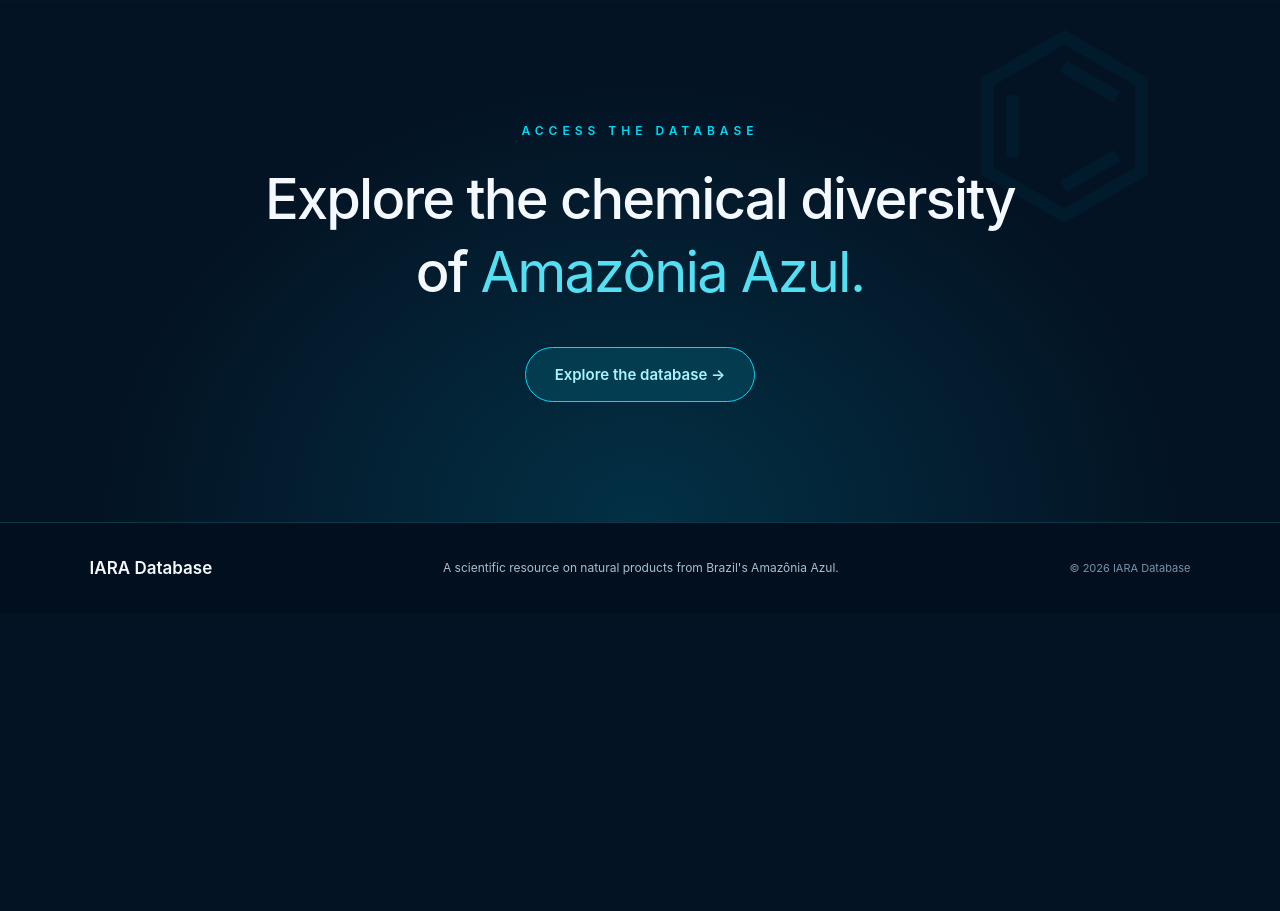
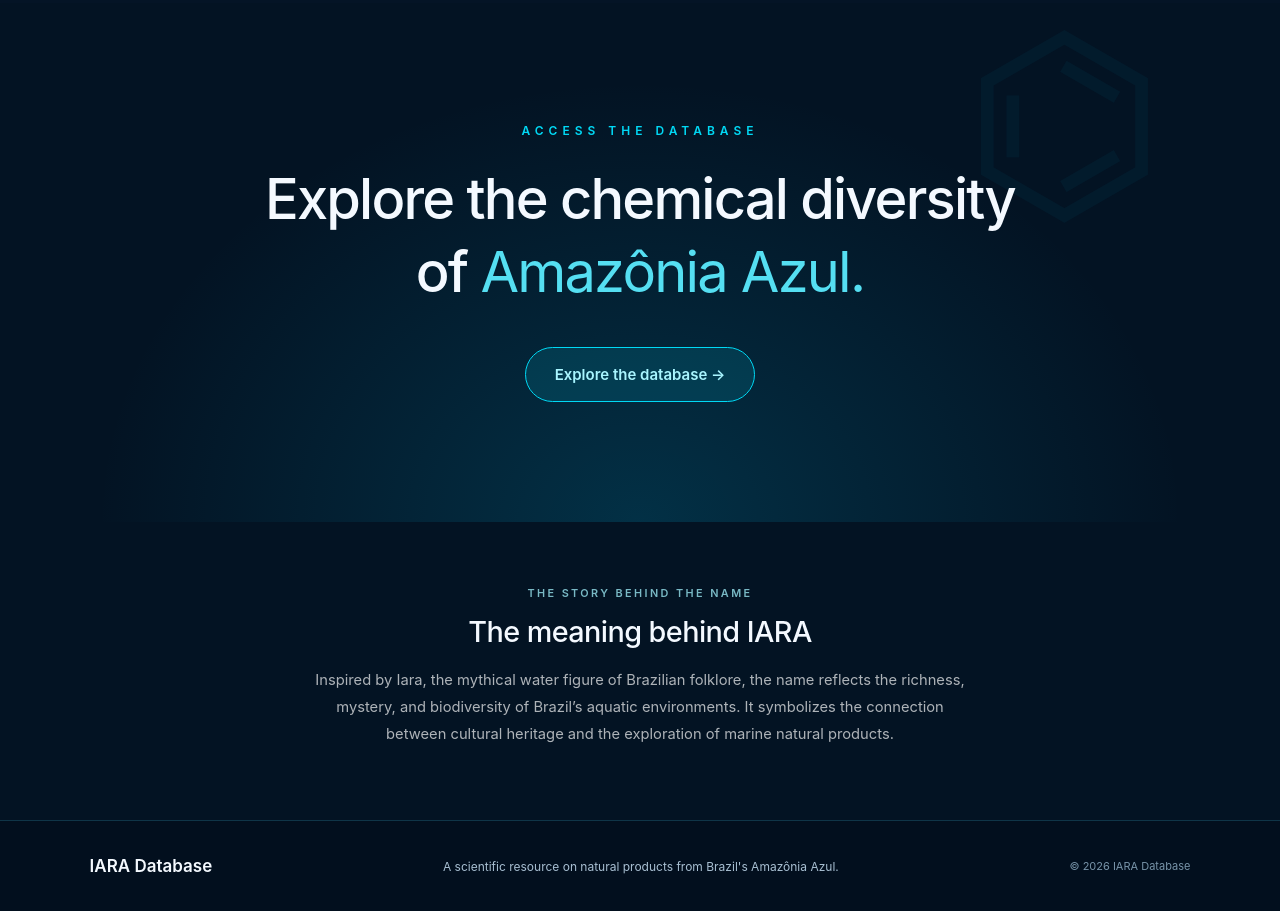
Before and after one commit to larissaodourado/blue-amazon-database, a plain HTML site: page index.html in a window 1280 px wide. Shown: the part 2368-3279 px from the top of the page. Before the commit the page ends 2981 px from the top, so only its background shows below. Drawn offline with Linux system fonts and the light colour scheme.

Commit message:
Add IARA name meaning section to homepage

```diff
--- a/index.html
+++ b/index.html
@@ -166,6 +166,26 @@
         </section>
     </main>
 
+
+    <!-- IARA meaning section -->
+    <section class="iara-meaning" aria-labelledby="iara-meaning-title">
+        <div class="iara-meaning-content">
+            <span class="iara-meaning-eyebrow">THE STORY BEHIND THE
+NAME</span>
+            <h2 id="iara-meaning-title">The meaning behind IARA</h2>
+            <p>
+                Inspired by Iara, the mythical water figure of Brazilian
+folklore,
+                the name reflects the richness, mystery, and biodiversity
+of
+                Brazil’s aquatic environments. It symbolizes the
+connection
+                between cultural heritage and the exploration of marine
+natural products.
+            </p>
+        </div>
+    </section>
+
     <footer class="site-footer">
         <a class="footer-brand" href="index.html">IARA Database</a>
 
--- a/landing.css
+++ b/landing.css
@@ -887,3 +887,47 @@ a {
         transition-duration: 0.01ms !important;
     }
 }
+
+
+/* IARA meaning section */
+.iara-meaning {
+    width: 100%;
+    padding: 64px 24px 72px;
+    text-align: center;
+    position: relative;
+}
+
+.iara-meaning-content {
+    max-width: 720px;
+    margin: 0 auto;
+}
+
+.iara-meaning-eyebrow {
+    display: block;
+    margin-bottom: 14px;
+    font-size: 0.68rem;
+    font-weight: 600;
+    letter-spacing: 0.22em;
+    color: #79b9c5;
+}
+
+.iara-meaning h2 {
+    margin: 0 0 18px;
+    font-size: clamp(1.35rem, 2.5vw, 1.8rem);
+    font-weight: 500;
+    letter-spacing: -0.02em;
+}
+
+.iara-meaning p {
+    margin: 0 auto;
+    max-width: 650px;
+    font-size: 0.92rem;
+    line-height: 1.85;
+    color: rgba(255, 255, 255, 0.68);
+}
+
+@media (max-width: 600px) {
+    .iara-meaning {
+        padding: 48px 22px 56px;
+    }
+}
```
